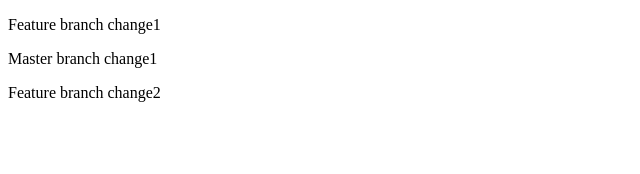
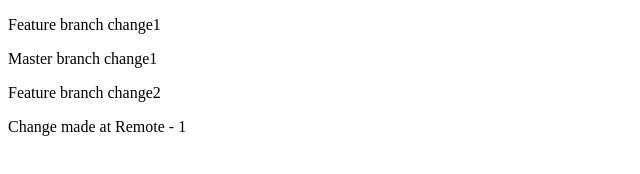
Before and after one commit to Sudha-Agarwal/RemoteRepo, a plain HTML site: page index.html in a window 1280 px wide. Shown: the whole page, without its empty margins (0-640 px from the left). Drawn offline with Linux system fonts and the light colour scheme.

Commit message:
change 1 at remote

```diff
--- a/index.html
+++ b/index.html
@@ -9,5 +9,6 @@
     <p>Feature branch change1</p>
     <p>Master branch change1</p>
     <p>Feature branch change2</p>
+    <p>Change made at Remote - 1</p>
 </body>
 </html>
```
